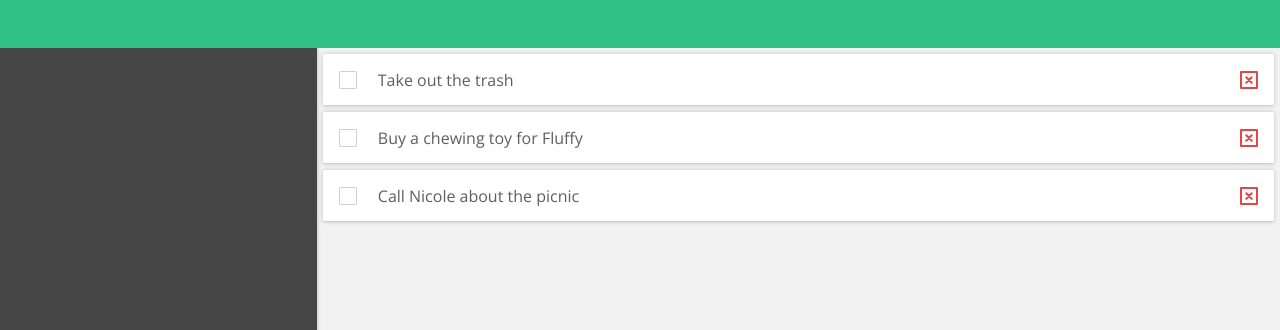
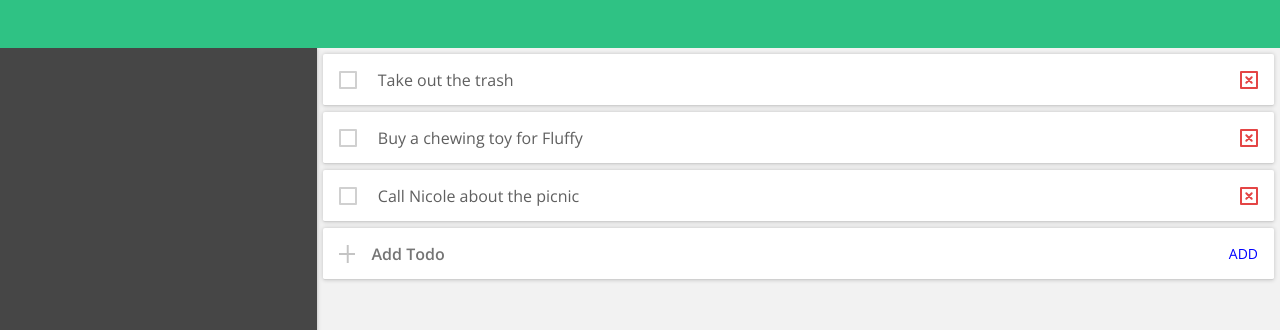
Before and after one commit to laavis/todo, a React (Create React App) app: page / in a window 1280 px wide. Shown: the top 330 px of the page. Built offline with nearby package versions, Linux system fonts and the light colour scheme.

Commit message:
move custom checkbox to separate file and create component for adding todos

```diff
--- a/src/App.js
+++ b/src/App.js
@@ -5,6 +5,7 @@ import { createGlobalStyle } from 'styled-components';
 import Header from './components/Header';
 import Sidebar from './components/Sidebar';
 import Todos from './components/Todos';
+import AddTodo from './components/AddTodo';
 
 const GlobalStyle = createGlobalStyle`
   * {
@@ -16,7 +17,8 @@ const GlobalStyle = createGlobalStyle`
     height: 100%;
     font-family: 'Open Sans', sans-serif;
   }
-`
+  input { font-family: 'Open Sans', sans-serif; }
+`;
 
 const AppComponent = styled.div`
   display: flex;
@@ -74,7 +76,7 @@ class App extends Component {
   delTodo = (id) => {
     setTimeout(() => {
       this.setState({ todos: [...this.state.todos.filter(todo => todo.id !== id)] });
-    }, 1000);
+    }, 400);
   }
 
   render() {
@@ -86,7 +88,8 @@ class App extends Component {
           <Sidebar />
           <TodoWrapper>
             <Todos todos={this.state.todos} toggleComplete={this.toggleComplete}
-              delTodo={this.delTodo}/>
+              delTodo={this.delTodo} />
+            <AddTodo />
           </TodoWrapper>
         </MainWrapper>
       </AppComponent>
--- /dev/null
+++ b/src/components/AddTodo.js
@@ -0,0 +1,66 @@
+import React, { Component } from 'react';
+import styled from 'styled-components';
+
+import addIcon from '../img/ic_add-todo.svg';
+
+const Form = styled.form`
+  display: flex;
+  flex-direction: row;
+  align-items: center;
+  height: 52px;
+  margin-bottom: 6px;
+  position: relative;
+  padding: 0 1rem;
+  color: #5F5F5F;
+  background-color: #fff;
+  border-radius: 2px;
+  border-bottom: 1px solid #D0D0D0;
+  box-shadow: 0px 0px 4px rgba(0,0,0,.2);
+
+  &::before {
+    content: '';
+    width: 18px;
+    height: 18px;
+    margin-right: 1rem;
+    background-image: url(${addIcon});
+  }
+`;
+
+const AddBtn = styled.div`
+  margin-left: 1rem;
+  font-size: .875rem;
+  color: blue;
+  opacity: 1;
+`;
+
+
+const Input = styled.input`
+  color: #5F5F5F;
+  border: none;
+  font-size: 1rem;
+  background-color: transparent;
+  width: 100%;
+
+  ::placeholder {
+    font-weight: 800;
+  }
+
+  :focus {
+    outline: none;
+    margin-bottom: -1px;
+    border-bottom: 1px solid #F2F2F2;
+  }
+`;
+
+export class AddTodo extends Component {
+  render() {
+    return (
+      <Form>
+        <Input type="text" name="title" placeholder="Add Todo" />
+        <AddBtn>ADD</AddBtn>
+      </Form>
+    );
+  }
+};
+
+export default AddTodo;
--- /dev/null
+++ b/src/components/Checkbox.js
@@ -0,0 +1,82 @@
+import React, { Component } from 'react';
+import styled, { keyframes, css } from 'styled-components';
+
+const CheckboxContainer = styled.div`
+  padding: 0;
+  margin-right: 1rem;
+  display: flex;
+  border: none;
+  background: none;
+`;
+
+const HiddenCheckbox = styled.input.attrs({ type: 'checkbox' })`
+  border: 0;
+  clip: rect(0 0 0 0);
+  clip-path: inset(50%);
+  height: 1px;
+  margin: -1px;
+  overflow: hidden;
+  padding: 0;
+  position: absolute;
+  white-space: nowrap;
+  width: 1px;
+`;
+
+const checkmark = keyframes`
+  from {
+    stroke-dashoffset: 150;
+  }
+  to {
+    stroke-dashoffset: 0;
+  }
+`;
+
+const CheckIcon = styled.svg`
+  width: 18px;
+  height: 18px;
+`;
+
+const Checkmark = styled.path`
+  fill: none;
+  stroke: #fff;
+  stroke-width: 4;
+  stroke-dasharray: 100;
+  stroke-dashoffset: 0;
+
+  ${props => props.checked && css`
+    animation: ${checkmark} .4s linear forwards;
+  `}
+`;
+
+const StyledCheckbox = styled.div`
+  display: inline-block;
+  width: 18px;
+  height: 18px;
+  cursor: pointer;
+  border-radius: 1px;
+  border: ${props => props.checked ? 'none' : '2px solid #D0D0D0'};
+  background: ${props => props.checked ? '#2FC284' : 'none'};
+  transition: all .2s;
+  ${Checkmark} {
+    visibility: ${props => props.checked ? 'visible' : 'hidden'};
+  };
+`;
+
+const CheckboxComponent = ({ checked, ...props }) => (
+  <CheckboxContainer>
+    <HiddenCheckbox checked={checked} {...props} />
+    <StyledCheckbox checked={checked}>
+      <CheckIcon viewBox="0 0 20 24">
+        <Checkmark d="M3 12L8.5 17.5L24 2" checked={checked} />
+      </CheckIcon>
+    </StyledCheckbox>
+  </CheckboxContainer>
+);
+
+export default class Checkbox extends Component {
+  render() {
+    return (
+      <CheckboxComponent checked={ this.props.checked } onChange={ this.props.onChange }/>
+    );
+  }
+};
--- a/src/components/DeleteBtn.js
+++ b/src/components/DeleteBtn.js
@@ -37,7 +37,7 @@ const Container = styled.button`
 export default class DeleteBtn extends Component {
   render() {
     return (
-      <Container onClick={this.props.onClick}>
+      <Container onClick={ this.props.onClick }>
         <svg width="18" height="18" fill="none">
           <Crossmark d="M6.3 6.3l5.4 5.4M11.7 6.3l-5.4 5.4" />
           <mask id="a" fill="#fff"><rect width="18" height="18" rx="1" /></mask>
--- a/src/components/TodoItem.js
+++ b/src/components/TodoItem.js
@@ -3,6 +3,7 @@ import PropTypes from 'prop-types';
 import styled, { css, keyframes } from 'styled-components';
 
 import DeleteBtn from './DeleteBtn';
+import Checkbox from './Checkbox';
 
 const animateOut = keyframes`
   0% { transform: scale3d(1,1,1); }
@@ -26,77 +27,6 @@ const TodoComponent = styled.div`
 
   &.animate { animation: ${animateOut} .3s ease-in forwards; }
 `;
-
-const HiddenCheckbox = styled.input.attrs({ type: 'checkbox' })`
-  border: 0;
-  clip: rect(0 0 0 0);
-  clip-path: inset(50%);
-  height: 1px;
-  margin: -1px;
-  overflow: hidden;
-  padding: 0;
-  position: absolute;
-  white-space: nowrap;
-  width: 1px;
-`;
-
-const checkmark = keyframes`
-  from {
-    stroke-dashoffset: 150;
-  }
-  to {
-    stroke-dashoffset: 0;
-  }
-`;
-
-const CheckIcon = styled.svg`
-  width: 18px;
-  height: 18px;
-`;
-
-const Checkmark = styled.path`
-  fill: none;
-  stroke: #fff;
-  stroke-width: 4;
-  stroke-dasharray: 100;
-  stroke-dashoffset: 0;
-
-  ${props => props.checked && css`
-    animation: ${checkmark} .4s linear forwards;
-  `}
-`;
-
-const StyledCheckbox = styled.div`
-  display: inline-block;
-  width: 18px;
-  height: 18px;
-  border-radius: 1px;
-  border: ${props => props.checked ? 'none' : '1px solid #D0D0D0'};
-  background: ${props => props.checked ? '#2FC284' : 'none'};
-  transition: all .2s;
-  ${Checkmark} {
-    visibility: ${props => props.checked ? 'visible' : 'hidden'};
-  };
-`;
-
-const CheckboxContainer = styled.div`
-  padding: 0;
-  margin-right: 1rem;
-  display: flex;
-  border: none;
-  background: none;
-`;
-
-const Checkbox = ({ checked, ...props }) => (
-  <CheckboxContainer>
-    <HiddenCheckbox checked={ checked } { ...props }/>
-    <StyledCheckbox checked={checked}>
-      <CheckIcon viewBox="0 0 20 24">
-        <Checkmark d="M3 12L8.5 17.5L24 2" checked={checked} />
-      </CheckIcon>
-    </StyledCheckbox>
-  </CheckboxContainer>
-);
 
 const TodoTitle = styled.div`
   position: relative;
@@ -131,7 +61,7 @@ export class TodoItem extends Component {
 
   getLineStyle = () => {
     return {
-      strokeWidth: '1px',
+      strokeWidth: '.1rem',
       stroke: '#5F5F5F'
     }
   };
@@ -143,14 +73,7 @@ export class TodoItem extends Component {
     }
   };
 
-  animateOut = () => {
-    return {
-      backgroundColor: 'palevioletred'
-    }
-  };
-
-  stuff = () => {
-    this.animateOut();
+  setClass = () => {
     this.setState({ animate: true });
   };
 
@@ -160,7 +83,7 @@ export class TodoItem extends Component {
     return (
       <TodoComponent className={ this.state.animate ? 'animate' : '' }>
         <label>
-          <Checkbox checked={this.state.checked} onChange={this.checkboxChange} />
+          <Checkbox checked={ this.state.checked } onChange={ this.checkboxChange }/>
         </label>
         <TodoTitle>
           {title}
@@ -168,7 +91,7 @@ export class TodoItem extends Component {
             <path d="M 0 55 L 100 55" style={this.getLineStyle()} vectorEffect="non-scaling-stroke"></path>
           </Linethrough>
         </TodoTitle>
-        <DeleteBtn onClick={() => { this.props.delTodo(id); this.stuff(); }}/>
+        <DeleteBtn onClick={() => { this.props.delTodo(id); this.setClass(); }}/>
       </TodoComponent>
     );
   }
```
Also changed, not shown: src/img/ic_add-todo.svg (added).
